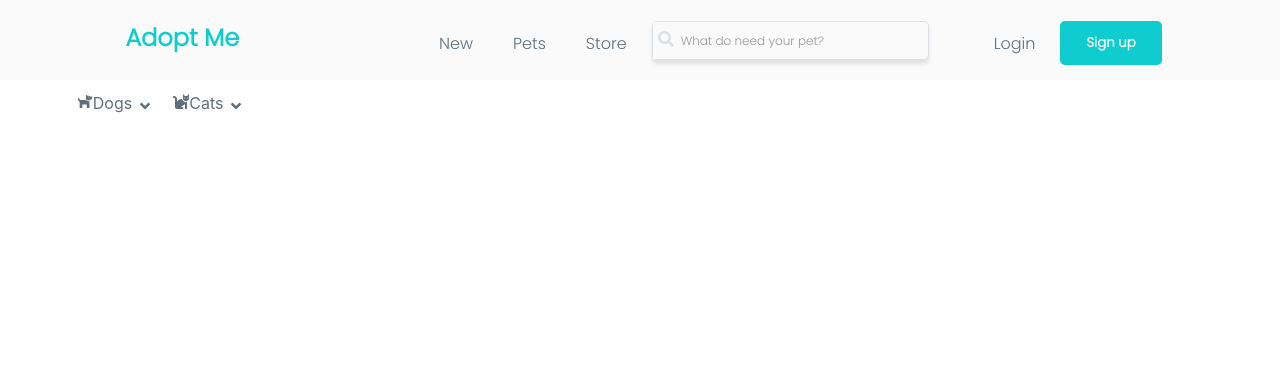
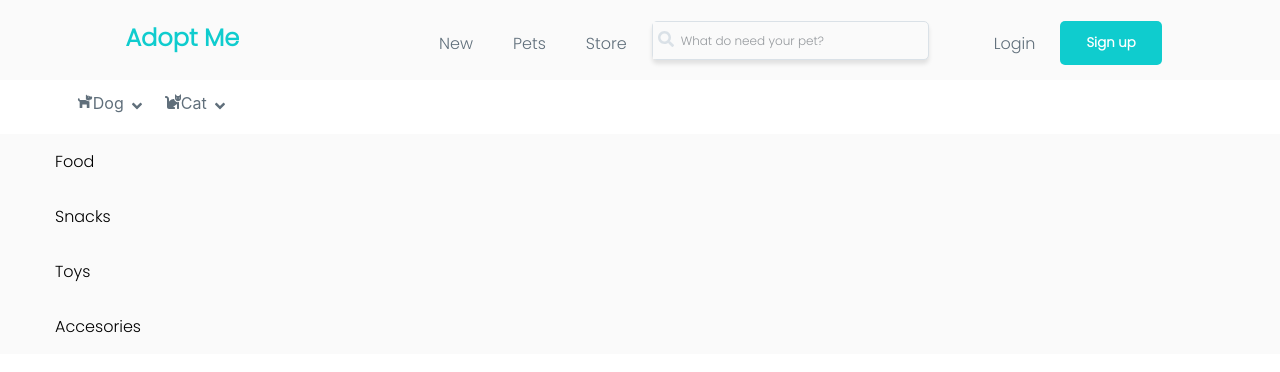
Before and after one commit to Mariana-Usuga/adopt-me, a React (Create React App) app: page / in a window 1280 px wide. Shown: the top 372 px of the page. Built offline with nearby package versions, Linux system fonts and the light colour scheme.

Commit message:
continue with navbar secondary

```diff
--- /dev/null
+++ b/src/Data/DogProducts.js
@@ -0,0 +1,40 @@
+/* eslint-disable import/prefer-default-export */
+/* eslint-disable no-use-before-define */
+export const DogProducts = [
+  { id: 1, name: 'Food' },
+  { id: 2, name: 'Snacks' },
+  { id: 3, name: 'Toys' },
+  { id: 4, name: 'Accesories' },
+];
+
+// const food = [
+//   { id: 1, name: 'Food' },
+//   { id: 2, name: 'Snacks' },
+//   { id: 3, name: 'Toys' },
+//   { id: 4, name: 'Accesories' },
+// ];
+
+// const snacks = [
+//   { id: 1, name: 'Food' },
+//   { id: 2, name: 'Snacks' },
+//   { id: 3, name: 'Toys' },
+//   { id: 4, name: 'Accesories' },
+// ];
+
+// const toys = [
+//   { id: 1, name: 'Food' },
+//   { id: 2, name: 'Snacks' },
+//   { id: 3, name: 'Toys' },
+//   { id: 4, name: 'Accesories' },
+// ];
+
+// const accesories = [
+//   { id: 1, name: 'Food' },
+//   { id: 2, name: 'Snacks' },
+//   { id: 3, name: 'Toys' },
+//   { id: 4, name: 'Accesories' },
+// ];
+
+// export const DogProducts = [
+//   food, snacks, toys, accesories,
+// ];
--- a/src/components/Dog/Dog.tsx
+++ b/src/components/Dog/Dog.tsx
@@ -1,5 +1,33 @@
-const Dog = () => (
-  <h1>Dog</h1>
+// import { useState } from 'react';
+// import { DogProducts } from '../../Data/DogProducts';
+
+import './dog.scss';
+
+interface DogProducts {
+  id?:number
+  name: string
+  // snacks: string
+  // toys: string
+  // accesories: string
+}
+
+interface Props {
+  products:DogProducts[]
+}
+
+// const products: DogProducts[] = [];
+// FC<{ products: DogProducts }>
+const Dog = ({ products }:Props) => (
+  <div className="container">
+    <ul className="container__dog">
+      {products.map((product) => (
+        <li className="container__dog__item">{product.name}</li>
+      ))}
+      {/* <li className="container__dog__item">Alimento</li>
+        <li className="container__dog__item">Snacks</li>
+        <li className="container__dog__item">Juguetes</li>
+        <li className="container__dog__item">Accesorios</li> */}
+    </ul>
+  </div>
 );
-
 export default Dog;
--- a/src/components/Dog/dog.scss
+++ b/src/components/Dog/dog.scss
@@ -0,0 +1,14 @@
+@import "../../style/stylesMain.scss";
+
+.container{
+  font-family: $font-family-primary;
+  background-color:$background-primary;
+  &__dog{
+    list-style-type: none;
+    &__item{
+      padding: 15px;
+      // padding-left: 0;
+      // text-align: center;
+    }
+  }
+}
--- /dev/null
+++ b/src/components/Dropdown/Dropdown.tsx
@@ -0,0 +1,16 @@
+import { FC } from 'react';
+import { FaAngleDown, FaCat, FaDog } from 'react-icons/fa';
+
+const Dropdown: FC<{ animal: string }> = ({ animal }) => (
+  <div className="category__item">
+    {animal === 'Dog' ? <FaDog /> : <FaCat />}
+    <div className="category__item__pet">
+      {animal}
+    </div>
+    <span className="category__item__down">
+      <FaAngleDown />
+    </span>
+  </div>
+);
+
+export default Dropdown;
--- a/src/components/NavBarSecondary/NavBarSecondary.tsx
+++ b/src/components/NavBarSecondary/NavBarSecondary.tsx
@@ -1,27 +1,13 @@
-import { FaAngleDown, FaCat, FaDog } from 'react-icons/fa';
+/* eslint-disable import/extensions */
+/* eslint-disable import/no-unresolved */
+import Dropdown from '../Dropdown/Dropdown';
 
 import './navBarSecondary.scss';
 
 const NavBarSecondary = () => (
   <div className="category">
-    <div className="category__item">
-      <FaDog />
-      <div className="category__item__pet">
-        Dogs
-      </div>
-      <span className="category__item__down">
-        <FaAngleDown />
-      </span>
-    </div>
-    <div className="category__item">
-      <FaCat />
-      <div className="category__item__pet">
-        Cats
-      </div>
-      <span className="category__item__down">
-        <FaAngleDown />
-      </span>
-    </div>
+    <Dropdown animal="Dog" />
+    <Dropdown animal="Cat" />
   </div>
 );
 
--- /dev/null
+++ b/src/interface/Dog.tsx
@@ -0,0 +1,7 @@
+export interface Dog {
+  id?:number
+  food:{id?:number; name: string}[]
+  snacks:{id?:number; name: string}[]
+  toys:{id?:number; name: string}[]
+  accesories:{id?:number; name: string}[]
+}
--- a/src/pages/LandingPage.tsx
+++ b/src/pages/LandingPage.tsx
@@ -1,13 +1,22 @@
 /* eslint-disable import/extensions */
 /* eslint-disable import/no-unresolved */
+import Dog from '../components/Dog/Dog';
 import NavBar from '../components/NavBar/NavBar';
 import NavBarSecondary from '../components/NavBarSecondary/NavBarSecondary';
 
-const LandingPage = () => (
-  <>
-    <NavBar />
-    <NavBarSecondary />
-  </>
-);
+import { DogProducts } from '../Data/DogProducts';
+
+const LandingPage = () => {
+  // const [tasks, setTasks] = useState<DogProducts[]>([]);
+  console.log('wor');
+
+  return (
+    <>
+      <NavBar />
+      <NavBarSecondary />
+      <Dog products={DogProducts} />
+    </>
+  );
+};
 
 export default LandingPage;
```
Also changed, not shown: src/components/Dog/Interfaces.ts (added, +7 -0 lines), src/interface/Cat.tsx (added, +7 -0 lines), src/Data/DogFood.js (added), src/components/Dropdown/dropdown.scss (added).
